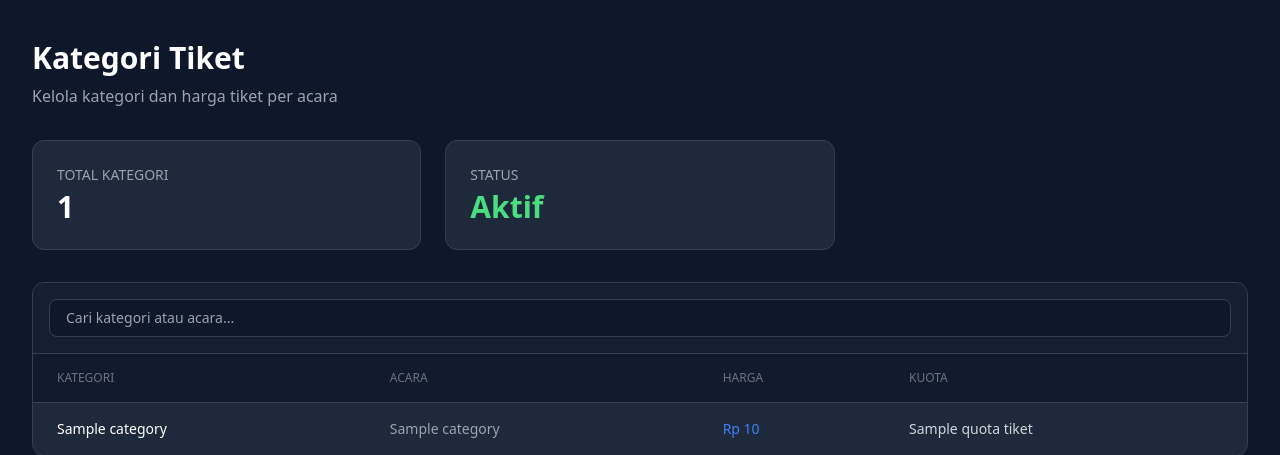
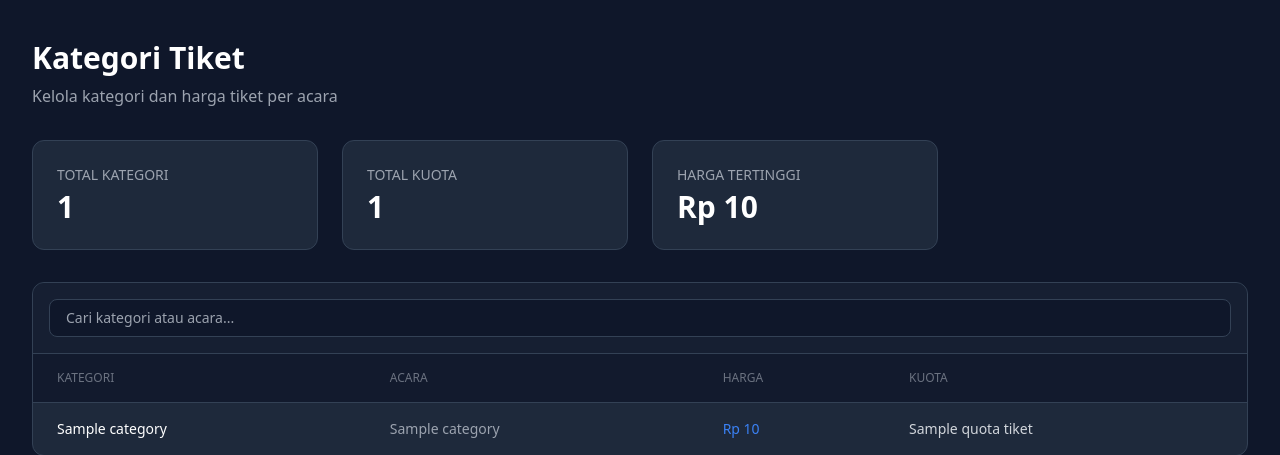
Before and after one commit to nathanaeru/TikTakTuk, a Django app: template templates/ticket/ticket-category.html in a window 1280 px wide. Shown: the part 69-524 px from the top of the page. Run offline with Django 5.2, Linux system fonts and the light colour scheme; tables that the repository leaves empty hold one stand-in row (values such as "Sample post"); the template is opened without the code that fills it: values that come from a table or form of the project are taken from there, most other values are stand-ins (such as "Sample title", 1, 10 or a date in 2020); some libraries are stand-ins or nearby versions.

Commit message:
Change frontend in ticket category

```diff
--- a/templates/ticket/ticket-category.html
+++ b/templates/ticket/ticket-category.html
@@ -16,14 +16,18 @@
       {% endif %}
     </div>
 
-    <div class="grid grid-cols-1 md:grid-cols-3 gap-6 mb-8">
+    <div class="grid grid-cols-1 md:grid-cols-4 gap-6 mb-8">
       <div class="bg-dark-card border border-dark-border rounded-xl p-6">
         <p class="text-sm text-gray-400 mb-1">TOTAL KATEGORI</p>
         <h3 class="text-3xl font-bold text-white">{{ categories|length }}</h3>
       </div>
       <div class="bg-dark-card border border-dark-border rounded-xl p-6">
-        <p class="text-sm text-gray-400 mb-1">STATUS</p>
-        <h3 class="text-3xl font-bold text-green-400">Aktif</h3>
+        <p class="text-sm text-gray-400 mb-1">TOTAL KUOTA</p>
+        <h3 class="text-3xl font-bold text-white">{{ total_quota }}</h3>
+      </div>
+      <div class="bg-dark-card border border-dark-border rounded-xl p-6">
+        <p class="text-sm text-gray-400 mb-1">HARGA TERTINGGI</p>
+        <h3 class="text-3xl font-bold text-white">Rp {{ highest_price|floatformat:0 }}</h3>
       </div>
     </div>
 
```
Also changed, not shown: core/views.py (+26 -9 lines).
